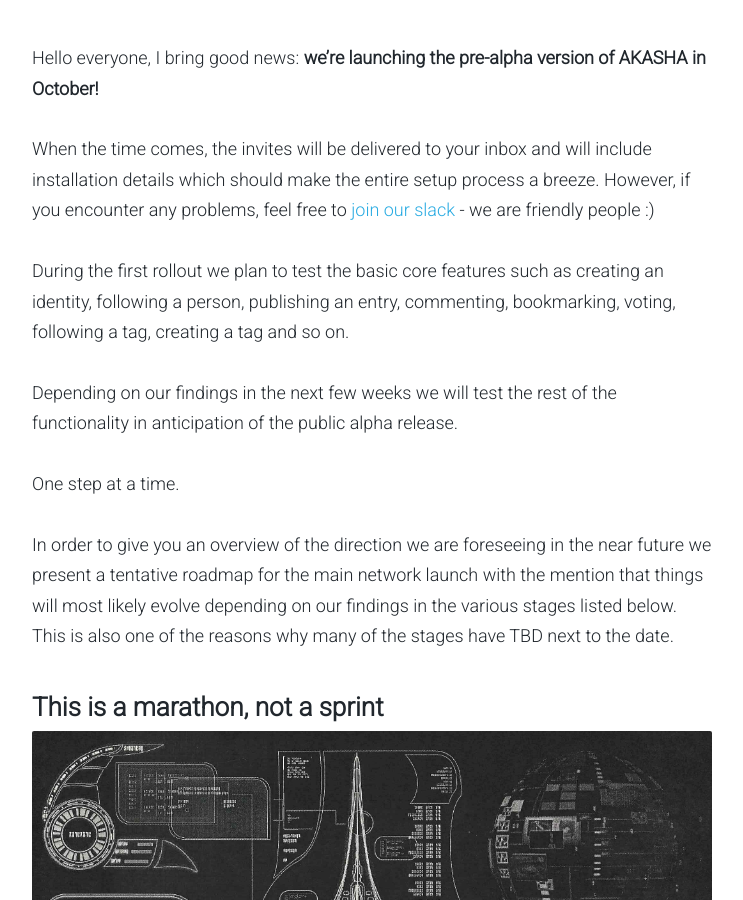
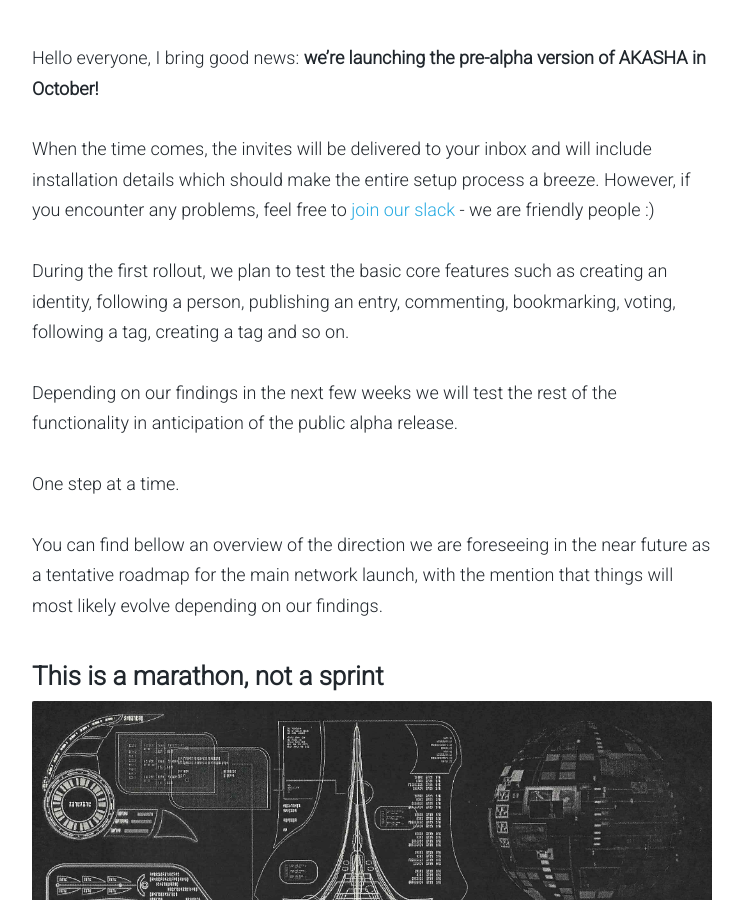
Before and after one commit to AKASHAorg/blog.akasha.world, a Jekyll site: the page built from _posts/2016-09-30-launch-imminent.md, in a window 1280 px wide and 900 px high, scrolled down 707 px. Shown: the whole window, without its empty margins (268-1011 px from the left). Built offline with Jekyll 4.4.1, drawn with Linux system fonts in a browser that asks for light colours; comment, search, counter and statistics services are not loaded; some of the changed text lies outside the part shown.

Commit message:
Update 2016-09-30-launch-imminent.md

```diff
--- a/_posts/2016-09-30-launch-imminent.md
+++ b/_posts/2016-09-30-launch-imminent.md
@@ -13,13 +13,13 @@ Hello everyone, I bring good news: **we’re launching the pre-alpha version of
 
 When the time comes, the invites will be delivered to your inbox and will include installation details which should make the entire setup process a breeze. However, if you encounter any problems, feel free to [join our slack](http://akasha-slack.herokuapp.com/){:target="_blank"} - we are friendly people :)
 
-During the first rollout we plan to test the basic core features such as creating an identity, following a person, publishing an entry, commenting, bookmarking, voting, following a tag, creating a tag and so on.
+During the first rollout, we plan to test the basic core features such as creating an identity, following a person, publishing an entry, commenting, bookmarking, voting, following a tag, creating a tag and so on.
 
 Depending on our findings in the next few weeks we will test the rest of the functionality in anticipation of the public alpha release.
 
 One step at a time.
 
-In order to give you an overview of the direction we are foreseeing in the near future we present a tentative roadmap for the main network launch with the mention that things will most likely evolve depending on our findings in the various stages listed below. This is also one of the reasons why many of the stages have TBD next to the date.
+You can find bellow an overview of the direction we are foreseeing in the near future as a tentative roadmap for the main network launch, with the mention that things will most likely evolve depending on our findings.
 
 ### This is a marathon, not a sprint
 
@@ -55,7 +55,7 @@ Main goals
 
 *Core smart contracts breakathon*
 
-Open source the smart contracts powering AKASHA followed by breakathon event with prizes for anyone able to exploit or break the smart contracts. Breakathon will be extended to the token contracts proposed in the next stage. Actively experiment with solutions for displaying content published inside the dapp in normal Web 2.0 browsers.
+Open source the smart contracts powering AKASHA, followed by breakathon event with prizes for anyone able to exploit or break the smart contracts. Breakathon will be extended to the token contracts proposed in the next stage. Actively experiment with solutions for displaying content published inside the dapp in normal Web 2.0 browsers.
 
 Main goals
 
@@ -94,7 +94,7 @@ Main goals
 
 *AKASHA v 1.0*
 
-Many variables in the equation as it all depends on the findings and lessons learned during the previous stages. If everything goes according to plan the AKASHA contracts will be deployed on the main net, hopefully with a working Web 2.0 version for ease of access for people not interested in running their own ETH and IPFS node.
+Many variables in the equation as it all depends on the findings and lessons learned during the previous stages. If everything goes according to plan, the AKASHA contracts will be deployed on the main net, hopefully with a working Web 2.0 version for ease of access for people not interested in running their own ETH and IPFS node.
 
 Main goals
 
```
